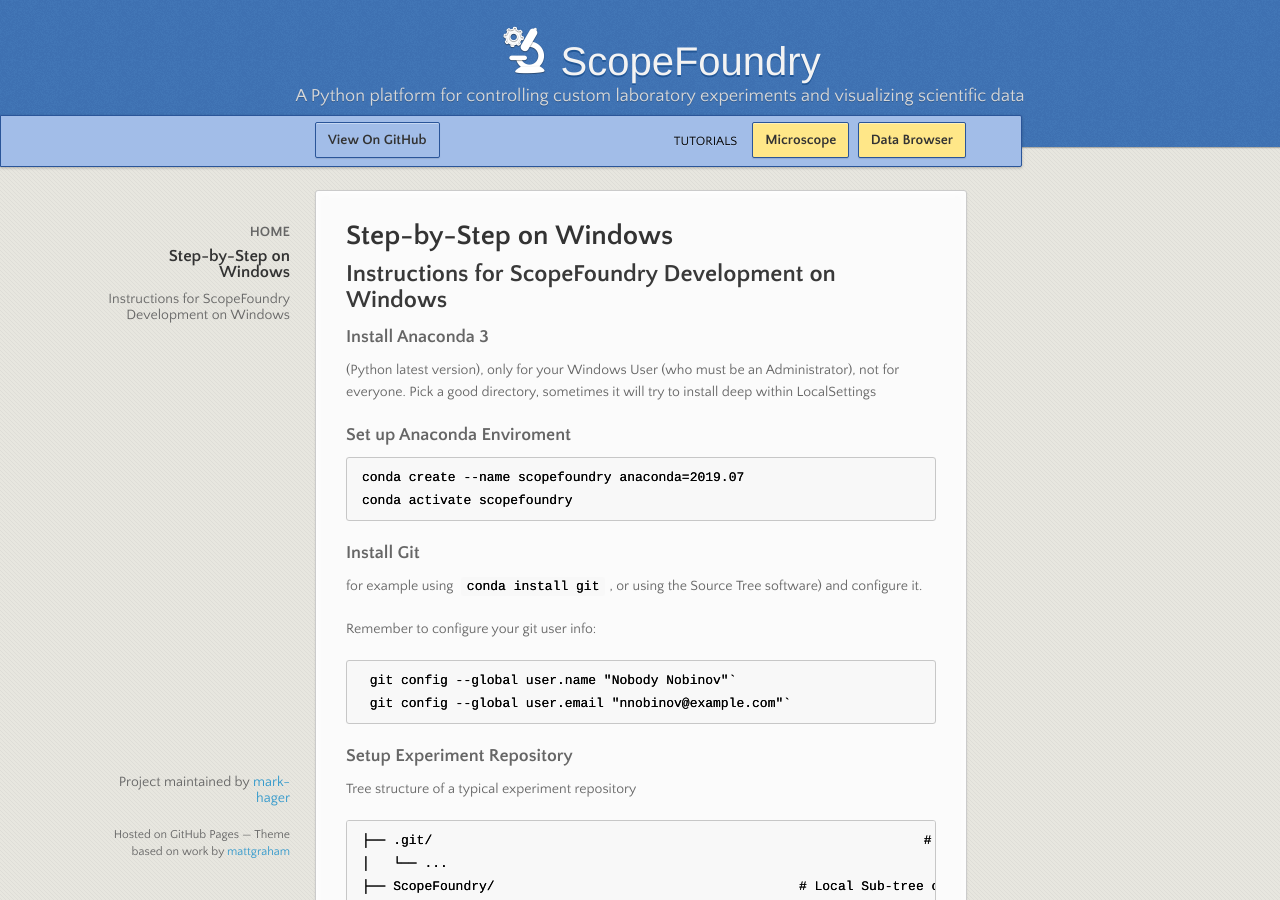
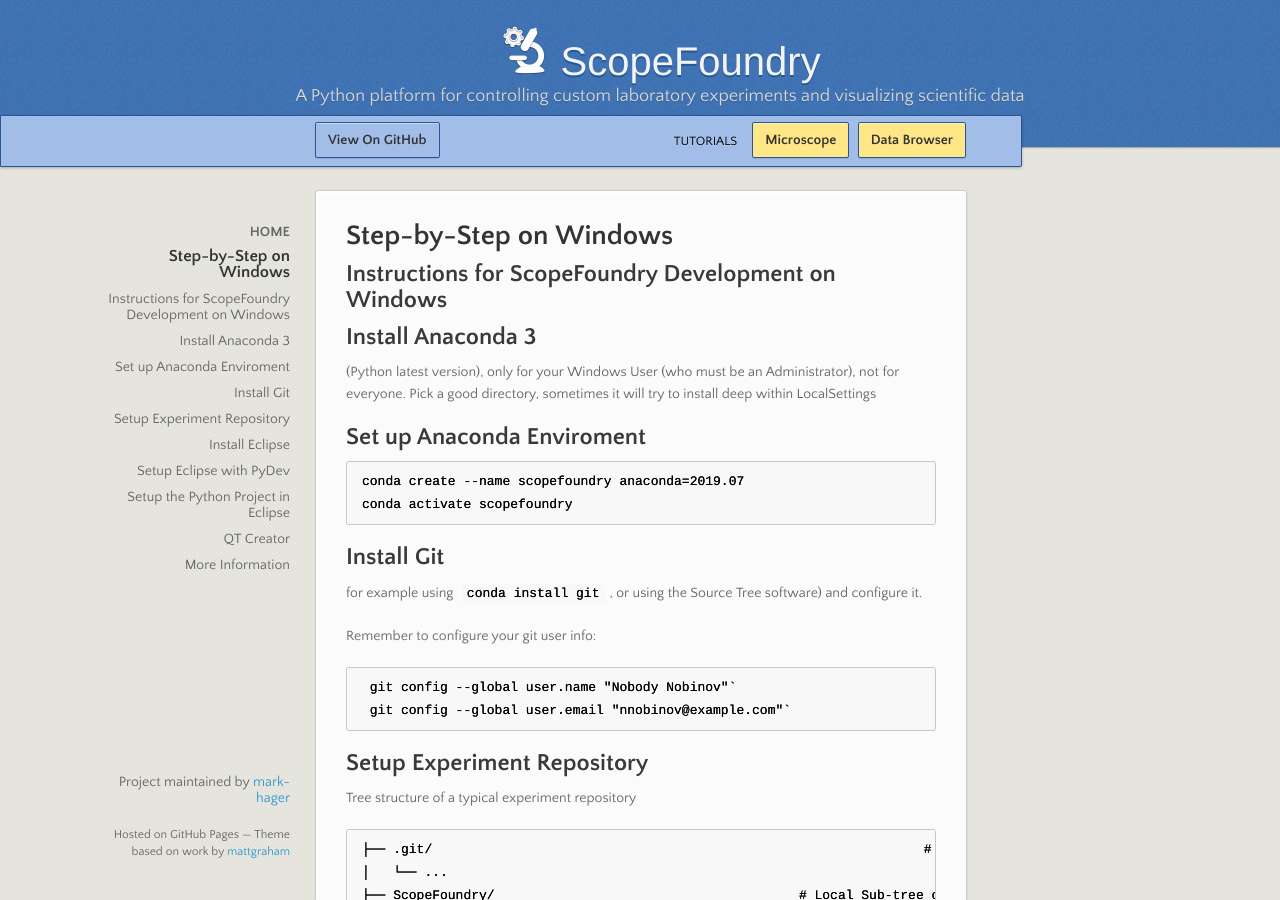
Before and after one commit to mark-hager/scopefoundry.github.io, a Jekyll site: the page built from advanced_dev_windows_step_by_step.md, in a window 1280 px wide and 900 px high. Built offline with Jekyll 4.4.1, drawn with Linux system fonts in a browser that asks for light colours; nearby versions of some CDN libraries; our own code applies the rules of GitHub Pages for plain Markdown files.

Commit message:
windows step-by-step change to h2

````diff
--- a/advanced_dev_windows_step_by_step.md
+++ b/advanced_dev_windows_step_by_step.md
@@ -1,18 +1,18 @@
 # Step-by-Step on Windows
 ## Instructions for ScopeFoundry Development on Windows
 
-### Install Anaconda 3
+## Install Anaconda 3
 (Python latest version), only for your Windows User (who must be an Administrator), not for everyone. Pick a good directory, sometimes it will try to install deep within LocalSettings
 
 
-### Set up Anaconda Enviroment
+## Set up Anaconda Enviroment
 
 ```
 conda create --name scopefoundry anaconda=2019.07
 conda activate scopefoundry
 ```
 
-### Install Git
+## Install Git
 
 for example using `conda install git`, or using the Source Tree software) and configure it.
 
@@ -23,7 +23,7 @@
  git config --global user.email "nnobinov@example.com"`
  ```
 
-### Setup Experiment Repository
+## Setup Experiment Repository
 
 Tree structure of a typical experiment repository
 
@@ -57,7 +57,7 @@
 	```git subtree pull --prefix ScopeFoundry https://github.com/ScopeFoundry/ScopeFoundry.git master```
 
 
-### Install Eclipse
+## Install Eclipse
 
 Eclipse will require a Java Development Kit (JDK), to be installed or upgraded.
 
@@ -65,7 +65,7 @@
 
 Note: A useful way to automatically install eclipse: use [https://ninite.com/](). Select _Eclipse_ and _JDK (AdoptOpenJDK) x64 11_
 
-### Setup Eclipse with PyDev
+## Setup Eclipse with PyDev
 *  INSTALL PyDev in Eclipse.
 	*  Use Help->Marketplace to install PyDev.
 
@@ -79,7 +79,7 @@
 	* Underv “Environment package” add variable `CONDA_DLL_SEARCH_MODIFICATION__ENABLE`, setting value = 1
 
 
-### Setup the Python Project in Eclipse
+## Setup the Python Project in Eclipse
 one of the two following ways:
 
 * Create A New Project
@@ -92,10 +92,10 @@
 	* Right click on the newly created folder in Eclipse, select PyDev-> Set As PyDev Project
 	* Right click on the newly created folder in Eclipse, select PyDev-> Set as folder in PYTHONPATH
 
-### QT Creator
+## QT Creator
 * INSTALL QT Creator (use default options). This for interactive creation of QT user interface files (.ui)
 
 
-### More Information
+## More Information
 
 * Other ScopeFoundry resources are available on: [https://bitbucket.org/berkeleylab/foundry_scope/src/master/]()
````
